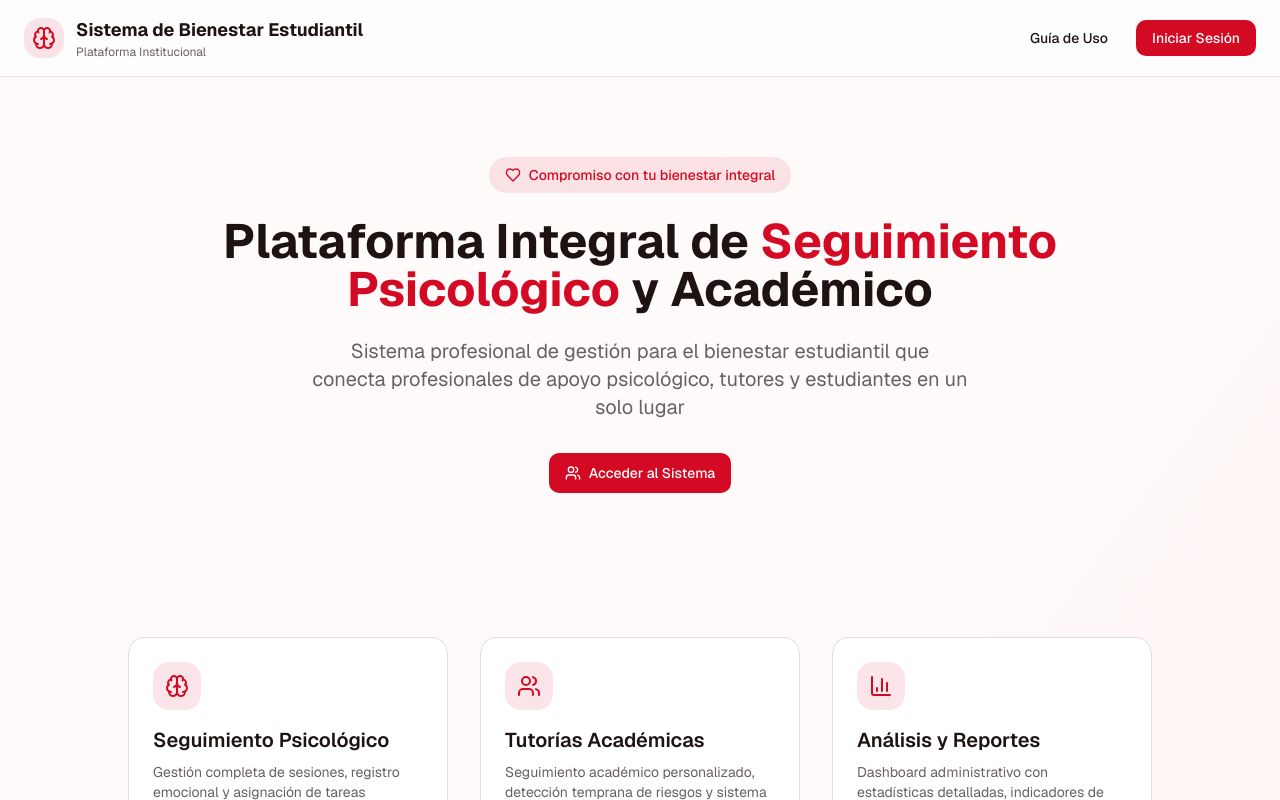
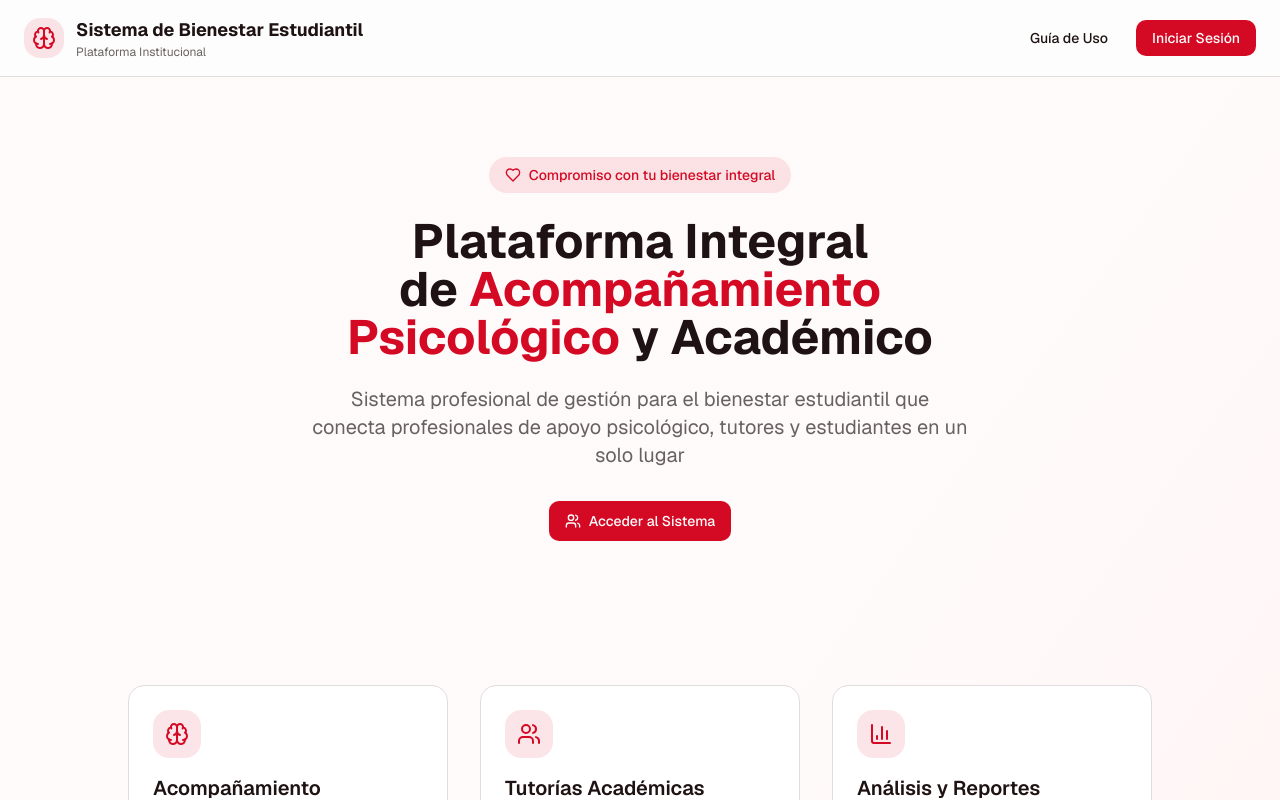
Before and after one commit to finrod007/proyecto-salud-estudiantil, a Next.js app: page / in a window 1280 px wide. Shown: the top 800 px of the page. Built offline with nearby package versions, Linux system fonts and the light colour scheme.

Commit message:
feat: update "seguimiento" to "acompañamiento" across main files
System-wide replacement of "seguimiento" with "acompañamiento" for semantic consistency.

Co-authored-by: null <215713345+finrod007@users.noreply.github.com>

```diff
--- a/app/admin/page.tsx
+++ b/app/admin/page.tsx
@@ -44,7 +44,7 @@ const stats = [
     bgColor: 'bg-accent/10',
   },
   {
-    title: 'Estudiantes en Seguimiento',
+    title: 'Estudiantes en Acompañamiento',
     value: '156',
     change: '-5%',
     trend: 'down',
--- a/app/layout.tsx
+++ b/app/layout.tsx
@@ -7,8 +7,8 @@ const _geist = Geist({ subsets: ["latin"] });
 const _geistMono = Geist_Mono({ subsets: ["latin"] });
 
 export const metadata: Metadata = {
-  title: 'Sistema de Seguimiento Psicológico y Académico Estudiantil',
-  description: 'Plataforma integral para el seguimiento del bienestar psicológico y rendimiento académico de estudiantes',
+  title: 'Sistema de Acompañamiento Psicológico y Académico Estudiantil',
+  description: 'Plataforma integral para el acompañamiento del bienestar psicológico y rendimiento académico de estudiantes',
   generator: 'v0.app',
   icons: {
     icon: [
--- a/app/page.tsx
+++ b/app/page.tsx
@@ -40,7 +40,7 @@ export default function HomePage() {
 
           <h2 className="text-5xl font-bold mb-6 text-balance">
             Plataforma Integral de{' '}
-            <span className="text-primary">Seguimiento Psicológico</span>
+            <span className="text-primary">Acompañamiento Psicológico</span>
             {' '}y Académico
           </h2>
 
@@ -68,7 +68,7 @@ export default function HomePage() {
             <div className="w-12 h-12 rounded-xl bg-primary/10 flex items-center justify-center mb-4">
               <Brain className="w-6 h-6 text-primary" />
             </div>
-            <h3 className="text-xl font-semibold mb-2">Seguimiento Psicológico</h3>
+            <h3 className="text-xl font-semibold mb-2">Acompañamiento Psicológico</h3>
             <p className="text-muted-foreground text-sm">
               Gestión completa de sesiones, registro emocional y asignación de tareas terapéuticas con retroalimentación en tiempo real
             </p>
@@ -81,7 +81,7 @@ export default function HomePage() {
             </div>
             <h3 className="text-xl font-semibold mb-2">Tutorías Académicas</h3>
             <p className="text-muted-foreground text-sm">
-              Seguimiento académico personalizado, detección temprana de riesgos y sistema de derivación a psicología
+              Acompañamiento académico personalizado, detección temprana de riesgos y sistema de derivación a psicología
             </p>
           </div>
 
--- a/components/layout/dashboard-layout.tsx
+++ b/components/layout/dashboard-layout.tsx
@@ -118,7 +118,7 @@ export function DashboardLayout({ children, navigation, userRole }: DashboardLay
         <header className="sticky top-0 z-40 border-b border-border bg-card/95 backdrop-blur supports-[backdrop-filter]:bg-card/60">
           <div className="flex h-16 items-center px-8">
             <h1 className="text-xl font-semibold text-foreground">
-              Sistema de Seguimiento Psicológico y Académico Estudiantil
+              Sistema de Acompañamiento Psicológico y Académico Estudiantil
             </h1>
           </div>
         </header>
```
